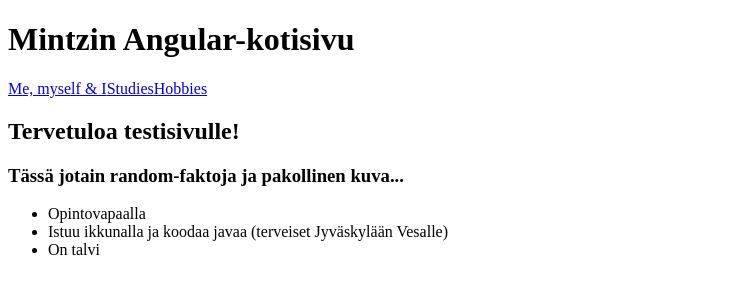
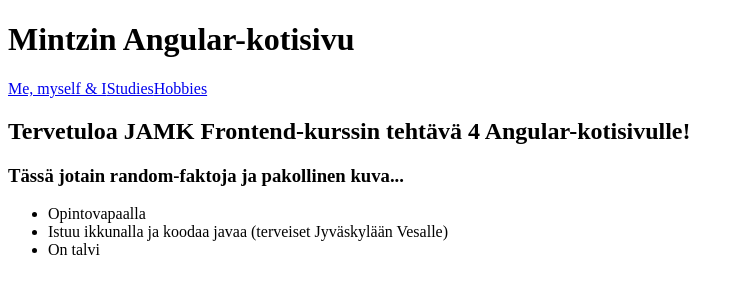
Before and after one commit to MinnaIsokorpi/angular-kotisivu, an Angular app: page /me in a window 1280 px wide. Shown: the top 300 px of the page, without its empty margins (0-743 px from the left). Built offline with nearby package versions, Linux system fonts and the light colour scheme.

Commit message:
Reititys me-sivulle jos ollaan juuressa

```diff
--- a/src/app/app-routing.module.ts
+++ b/src/app/app-routing.module.ts
@@ -5,11 +5,12 @@ import { HobbiesComponent } from './hobbies/hobbies.component';
 import { MeComponent } from './me/me.component';
 import { StudiesComponent } from './studies/studies.component';
 
-// Reitit tulevat routes-taulukkoon, taulukon olioiden tietotyyppinä Routes
+// Navigoinnin reitit tulevat routes-taulukkoon, taulukon olioiden tietotyyppinä Routes
 const routes: Routes = [
   { path: 'me', component: MeComponent },
   { path: 'studies', component: StudiesComponent },
   { path: 'hobbies', component: HobbiesComponent },
+  { path: '', redirectTo: '/me', pathMatch: 'full' },
 ];
 
 @NgModule({
--- a/src/app/me/me.component.html
+++ b/src/app/me/me.component.html
@@ -1,4 +1,4 @@
-<h2>Tervetuloa testisivulle!</h2>
+<h2>Tervetuloa JAMK Frontend-kurssin tehtävä 4 Angular-kotisivulle!</h2>
 
 <h3>Tässä jotain random-faktoja ja pakollinen kuva...</h3>
 
```
